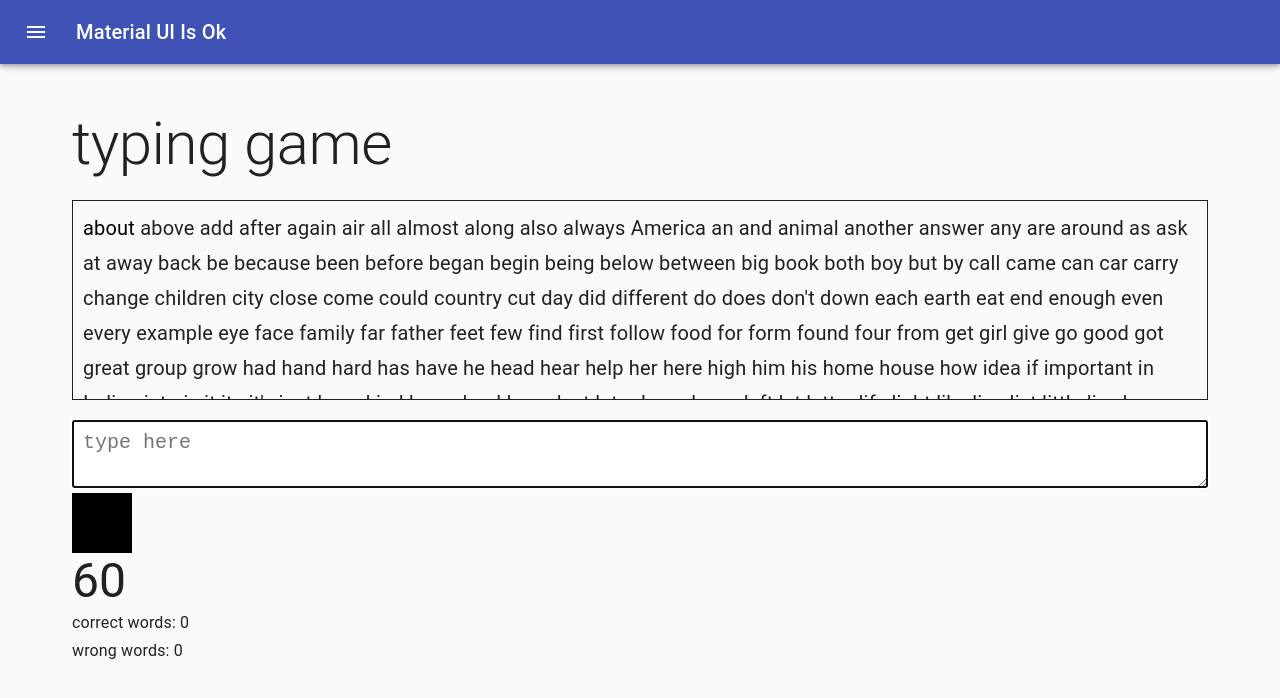
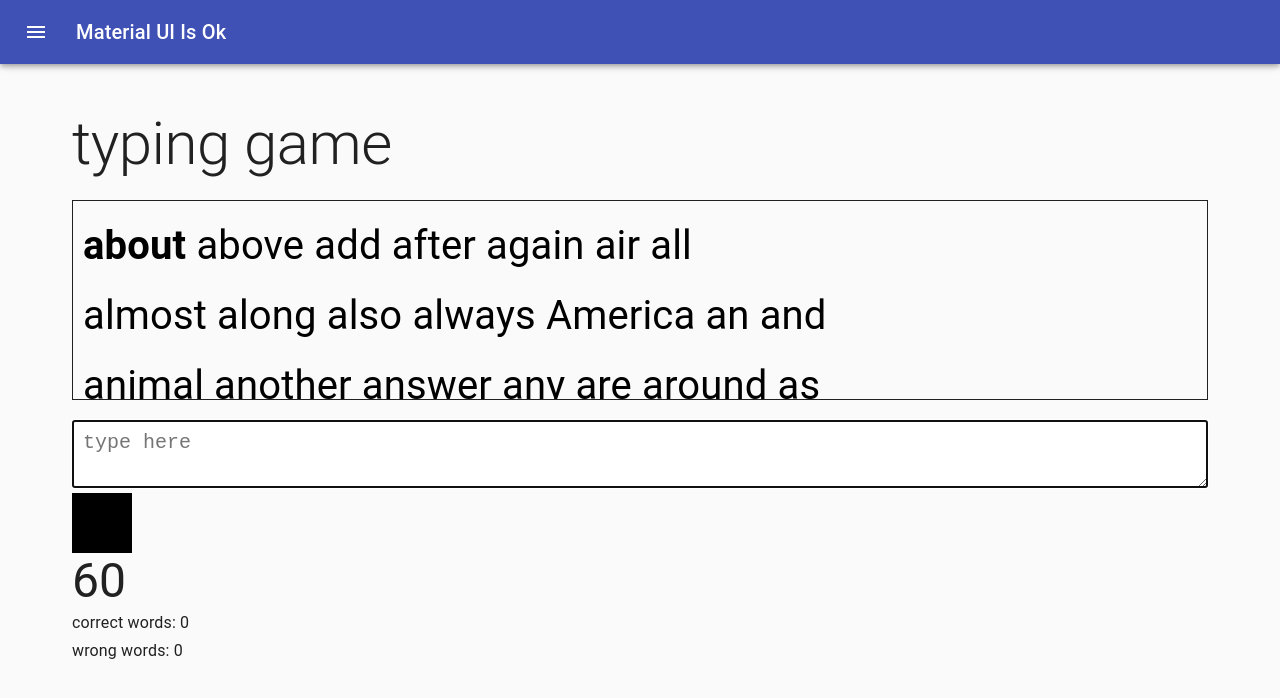
Before and after one commit to owengiri20/material-ui-is-ok, a React (Create React App) app: page /typer in a window 1280 px wide. Shown: the top 698 px of the page. Built offline with nearby package versions, Linux system fonts and the light colour scheme.

Commit message:
gettin better

```diff
--- a/src/typing-game/typer.tsx
+++ b/src/typing-game/typer.tsx
@@ -3,19 +3,29 @@ import React from "react"
 
 const j = require("./words.json")
 
-interface Props {
-	ticker: number
+interface TestWord {
+	word: string
+	status: "correct" | "incorrect" | "eh"
+	cut: boolean
 }
 
-interface ModWord {
-	word: string
-	wRef: React.RefObject<HTMLSpanElement>
+const everyNth = (arr: number[], nth: number) => arr.filter((_, i) => i % nth === nth - 1)
+
+const genWords = (): TestWord[] => {
+	const words: string[] = j.split("|")
+
+	const cutOffs = everyNth(Array.from(Array(words.length).keys()), 7)
+
+	const testWords: TestWord[] = words.map((w, i) => {
+		let c = false
+		if (cutOffs.includes(i)) {
+			c = true
+		}
+		return { word: w, status: "eh", cut: c }
+	})
+
+	return testWords
 }
-
-const words: string[] = j.split("|")
-const modWords: ModWord[] = words.map((w) => ({ word: w, wRef: React.createRef() }))
-
-// const words = wordsArr
 
 export const Typer = (props: Props) => {
 	const {} = props
@@ -42,13 +52,9 @@ export const Typer = (props: Props) => {
 	const [word, setWord] = React.useState<string>("")
 	const [finish, setFinish] = React.useState(false)
 	const [start, setStart] = React.useState(false)
-	const [wpm, setWpm] = React.useState(0)
 	const [seconds, setSeconds] = React.useState(60)
-	const [correctChars, setCorrectChars] = React.useState(0)
-	const [wrongChars, setWrongChars] = React.useState(0)
 
 	const [correctWords, setCorrectWords] = React.useState(0)
-
 	const [wrongWords, setWrongWords] = React.useState(0)
 
 	React.useEffect(() => {
@@ -65,15 +71,12 @@ export const Typer = (props: Props) => {
 	}
 
 	const handleKeyPress = (key: any) => {
-		const currWord = words[idx]
+		const currWord = props.yoyoWords[idx]
 		if (!start) {
 			setStart(true)
 		}
 
-		const currChar = currWord[charIdx]
-		console.log("logging char index---------", charIdx)
-
-		console.log("logging char---------", currChar)
+		const currChar = currWord.word[charIdx]
 		setCharIdx(charIdx + 1)
 
 		if (currChar) {
@@ -85,25 +88,35 @@ export const Typer = (props: Props) => {
 		}
 
 		if (key.code === "Space") {
-			console.log("hit space -------")
 			setWord("")
 			setIdx(idx + 1)
 			setCharIdx(0)
-			if (currWord === word) {
-				console.log("------index", idx)
-				console.log("-------ref", modWords[idx].wRef!.current!.style.color)
-				// if (!modWords[idx] || !modWords[idx].wRef || !modWords[idx].wRef.current || modWords[idx].wRef.current == null) {
-				// 	return
-				// }
-				if (modWords[idx].wRef.current) {
-					console.log("----------------change to green")
-
-					modWords[idx].wRef.current!.style.color = "green"
-				}
-
+			if (currWord.word === word) {
 				setCorrectWords(correctWords + 1)
+				props.setWords(
+					props.yoyoWords.map((w, i) => {
+						if (i === idx) {
+							return {
+								...w,
+								status: "correct",
+							}
+						}
+						return w
+					}),
+				)
 			} else {
 				setWrongWords(wrongWords + 1)
+				props.setWords(
+					props.yoyoWords.map((w, i) => {
+						if (i === idx) {
+							return {
+								...w,
+								status: "incorrect",
+							}
+						}
+						return w
+					}),
+				)
 			}
 
 			return
@@ -121,8 +134,13 @@ export const Typer = (props: Props) => {
 	}
 
 	const calcWPM = () => {
-		// idx
 		return (correctWords / 60) * 60
+	}
+
+	const getColour = (status: "correct" | "incorrect" | "eh") => {
+		if (status === "correct") return "green"
+		if (status === "incorrect") return "red"
+		if (status === "eh") return "black"
 	}
 
 	const getResult = (wpm: number) => {
@@ -155,15 +173,31 @@ export const Typer = (props: Props) => {
 		return <Typography variant="h5">result: {label}</Typography>
 	}
 
+	const textDisplayRef = React.useRef<HTMLDivElement>(null)
+
+	React.useEffect(() => {
+		if (idx === 0) return
+		const prevWord = props.yoyoWords[idx - 1]
+		let sss = document.getElementById("fuck")
+		if (sss && prevWord.cut) {
+			sss.scrollTop = props.scrollHeight
+			props.setScrollHeight(props.scrollHeight + 70)
+		}
+		console.log(prevWord.word)
+	}, [idx])
+
 	return (
 		<Container>
 			{!finish ? (
 				<>
 					<Typography variant="h2">typing game</Typography>
-					<div className={classes.typingArea}>
-						<Typography style={{ fontSize: "20px" }} variant="subtitle1">
-							{modWords.map((w, i) => (
-								<span ref={w.wRef} style={{ color: i === idx ? iColour : "", fontSize: "20px" }} key={i}>{` ${w.word} `}</span>
+					<div className={classes.typingArea} ref={textDisplayRef} id="fuck">
+						<Typography variant="subtitle1">
+							{props.yoyoWords.map((w, i) => (
+								<React.Fragment key={i}>
+									<span style={{ color: getColour(w.status), fontSize: "40px", fontWeight: idx === i ? "bold" : "unset" }} key={i}>{` ${w.word} `}</span>
+									{w.cut && <br />}
+								</React.Fragment>
 							))}
 						</Typography>
 					</div>
@@ -205,9 +239,17 @@ export const Typer = (props: Props) => {
 	)
 }
 
+interface Props {
+	yoyoWords: TestWord[]
+	setWords: (t: TestWord[]) => void
+
+	scrollHeight: number
+	setScrollHeight: (h: number) => void
+}
 export const TyperWrapper = (props: Props) => {
 	const {} = props
-	const [ticker, setTicker] = React.useState(0)
-	// setInterval(() => setTicker(ticker + 1), 1000)
-	return <Typer ticker={ticker} />
+	const [tWords, setTWords] = React.useState(genWords())
+	const [scrollHeight, setScrollHeight] = React.useState(0)
+
+	return <Typer scrollHeight={scrollHeight} setScrollHeight={setScrollHeight} yoyoWords={tWords} setWords={setTWords} />
 }
```
